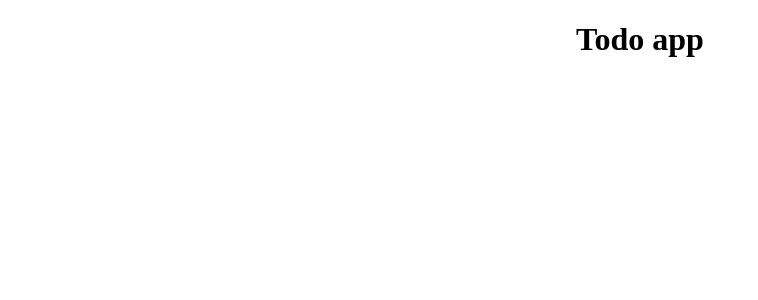
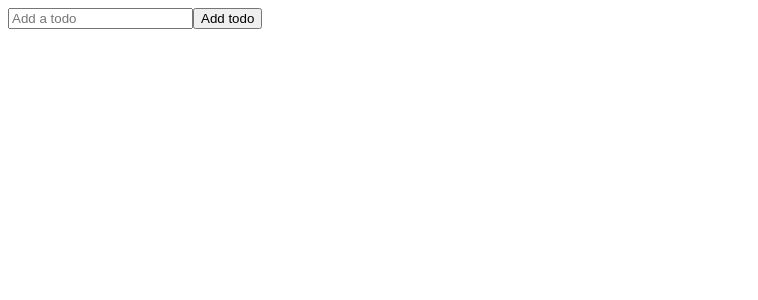
Before and after one commit to MatthewHettler/ReactToDoList, a React (Create React App) app in the folder react-todo-list/: page / in a window 1280 px wide. Shown: the top 300 px of the page, without its empty margins (0-758 px from the left). Built offline with nearby package versions, Linux system fonts and the light colour scheme; the HTML template or start-up script is replaced by a standard one.

Commit message:
Added todo, todoform, and todolist.js files.

```diff
--- a/react-todo-list/src/App.js
+++ b/react-todo-list/src/App.js
@@ -1,10 +1,11 @@
 import React from 'react';
 import './App.css';
+import TodoForm from './components/TodoForm';
 
 function App() {
   return (
-    <div className="App">
-      <h1>Todo app</h1>
+    <div className="todo-app">
+      <TodoForm />
     </div>
   );
 }
--- /dev/null
+++ b/react-todo-list/src/components/TodoForm.js
@@ -0,0 +1,15 @@
+import React, {useState} from 'react'
+
+function TodoForm() {
+const [input, setInput] = useState('')
+
+    return (
+        <form className="todo-form">
+            <input type="text" placeholder="Add a todo" value={input}
+            name="text" className="todo-input"/>
+            <button className="todo-button">Add todo</button>
+        </form>
+    )
+}
+
+export default TodoForm
```
Also changed, not shown: react-todo-list/src/components/Todo.js (added), react-todo-list/src/components/TodoList.js (added).
